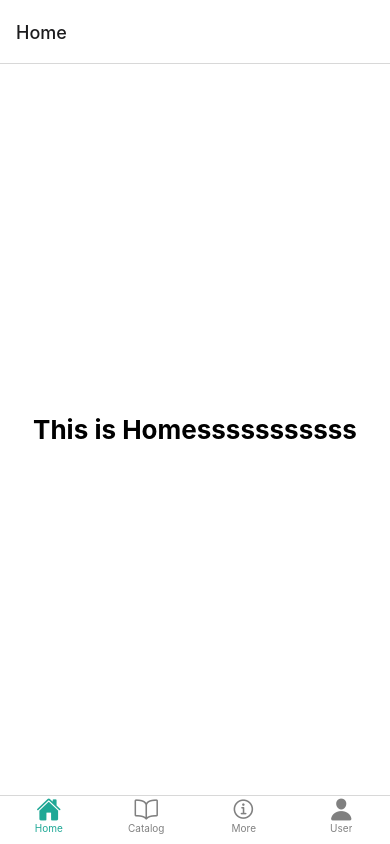
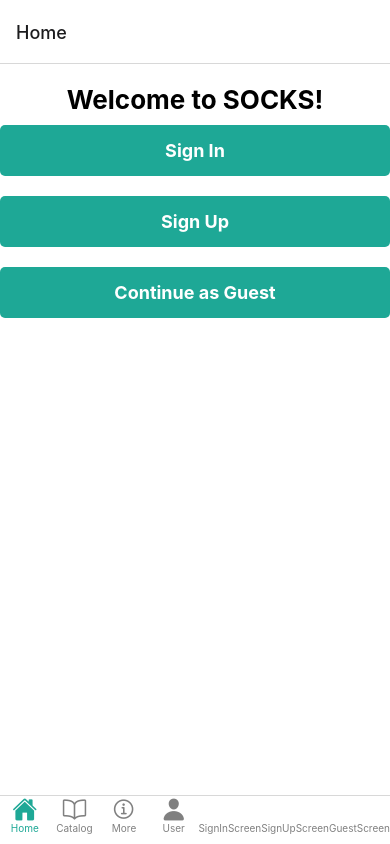
Before and after one commit to Hjarno1/MSD, a React Native app: screen /ItemList in a window 390 px wide. Built offline with nearby package versions, Linux system fonts and the light colour scheme.

Commit message:
HomeScreen progress
Make a lot of progress
still needs to move new screens to a stack to avoid having them in the tabbar

```diff
--- a/navigation/MainContainer.js
+++ b/navigation/MainContainer.js
@@ -9,6 +9,11 @@ import CatalogScreen from './screens/CatalogScreen';
 import MoreInformationScreen from './screens/MoreInformationScreen';
 import UserScreen from './screens/UserScreen';
 import CarDetails from './screens/CarDetails';
+
+// Import the new screens
+import SignInScreen from './screens/SignInScreen';
+import SignUpScreen from './screens/SignUpScreen';
+import GuestScreen from './screens/GuestScreen';
 
 const homeName = 'Home';
 const moreName = 'More';
@@ -26,7 +31,6 @@ function MainContainer() {
           tabBarIcon: ({ focused, color, size }) => {
             let iconName;
             let rn = route.name;
-                                // Denne her lille if-else statement kontrollere vores icons
             if (rn === homeName) {
               iconName = focused ? 'home' : 'home-outline';
             } else if (rn === moreName) {
@@ -38,19 +42,23 @@ function MainContainer() {
             }
             return <Ionicons name={iconName} size={size} color={color} />;
           },
-        })} //Det her er styling til vores nav-basr i bunden
+        })}
         tabBarOptions={{
           activeTintColor: '#1EA896',
           inactiveTintColor: 'grey',
           labelStyle: { paddingBottom: 10, fontSize: 10 },
           style: { padding: 10, height: 60 }
-        }
-        // Det her er vores navbar links, hvis man kan kalde det
-        }>
+        }}
+      >
         <Tab.Screen name={homeName} component={HomeScreen} />
         <Tab.Screen name={catalogName} component={CatalogStackScreen} />
         <Tab.Screen name={moreName} component={MoreInformationScreen} />
         <Tab.Screen name={userName} component={UserScreen} />
+
+        {/* Add Sign-In, Sign-Up, and Guest Screens here */}
+        <Tab.Screen name="SignInScreen" component={SignInScreen} />
+        <Tab.Screen name="SignUpScreen" component={SignUpScreen} />
+        <Tab.Screen name="GuestScreen" component={GuestScreen} />
       </Tab.Navigator>
     </NavigationContainer>
   );
--- /dev/null
+++ b/navigation/screens/GuestScreen.js
@@ -0,0 +1,22 @@
+import * as React from 'react';
+import { StyleSheet, Text, View, Button } from 'react-native';
+
+export default function GuestScreen({ navigation }) {
+    // This screen can display content available to guest users.
+    return (
+        <View style={styles.container}>
+            <Text style={{ fontSize: 26, fontWeight: 'bold' }}>Welcome, Guest!</Text>
+            <Text>This is the content available to guest users.</Text>
+            <Button title="Continue as Guest" onPress={() => navigation.navigate('MainAppScreen')} />
+        </View>
+    );
+}
+
+const styles = StyleSheet.create({
+    container: {
+        flex: 1,
+        backgroundColor: '#fff',
+        alignItems: 'center',
+        justifyContent: 'center',
+    },
+});
--- a/navigation/screens/HomeScreen.js
+++ b/navigation/screens/HomeScreen.js
@@ -1,23 +1,68 @@
 import * as React from 'react';
-import { StyleSheet, Text, View, SafeAreaView } from 'react-native';
+import { StyleSheet, Text, View, SafeAreaView, TouchableOpacity, Dimensions } from 'react-native';
 
-export default function HomeScreen({}){
-    return(
+export default function HomeScreen({ navigation }) {
+    const handleSignIn = () => {
+        // Add your sign-in logic here
+        // For example, you can navigate to a sign-in screen.
+        navigation.navigate('SignInScreen');
+    };
+
+    const handleSignUp = () => {
+        // Add your sign-up logic here
+        // For example, you can navigate to a sign-up screen.
+        navigation.navigate('SignUpScreen');
+    };
+
+    const handleContinueAsGuest = () => {
+        // Add your logic for continuing as a guest here
+        // You can navigate to the main app screen for guests.
+        navigation.navigate('GuestScreen');
+    };
+
+    return (
         <SafeAreaView style={styles.container}>
             <Text
-                onPress={() =>alert('This is the Home screen.')}
-                style={{ fontSize: 26, fontWeight: 'bold'}}>
-                This is Homesssssssssss
+                style={{ fontSize: 26, fontWeight: 'bold', marginTop: 20 }}>
+                Welcome to SOCKS!
             </Text>
+            <View style={styles.buttonContainer}>
+                <TouchableOpacity style={styles.button} onPress={handleSignIn}>
+                    <Text style={styles.buttonText}>Sign In</Text>
+                </TouchableOpacity>
+                <TouchableOpacity style={styles.button} onPress={handleSignUp}>
+                    <Text style={styles.buttonText}>Sign Up</Text>
+                </TouchableOpacity>
+                <TouchableOpacity style={styles.button} onPress={handleContinueAsGuest}>
+                    <Text style={styles.buttonText}>Continue as Guest</Text>
+                </TouchableOpacity>
+            </View>
         </SafeAreaView>
     );
 }
 
 const styles = StyleSheet.create({
     container: {
-      flex: 1,
-      backgroundColor: '#fff',
-      alignItems: 'center',
-      justifyContent: 'center',
+        flex: 1,
+        backgroundColor: 'white',
+        alignItems: 'center',
+        justifyContent: 'flex-start',
     },
-  });
+    buttonContainer: {
+        width: Dimensions.get('window').width, // Make the container the full width of the screen
+        alignItems: 'center',
+    },
+    button: {
+        backgroundColor: '#1EA896',
+        width: Dimensions.get('window').width, // Make the button the full width of the screen
+        padding: 15,
+        marginVertical: 10, // Add vertical margin to separate buttons
+        alignItems: 'center',
+        borderRadius: 5,
+    },
+    buttonText: {
+        color: 'white',
+        fontSize: 18,
+        fontWeight: 'bold',
+    },
+});
--- /dev/null
+++ b/navigation/screens/SignInScreen.js
@@ -0,0 +1,41 @@
+import * as React from 'react';
+import { StyleSheet, Text, View, Button, TextInput } from 'react-native';
+
+export default function SignInScreen({ navigation }) {
+    const handleSignIn = () => {
+        // Add your sign-in logic here
+        // You may want to check user credentials and navigate to the main app screen on successful sign-in.
+    };
+
+    return (
+        <View style={styles.container}>
+            <Text style={{ fontSize: 26, fontWeight: 'bold' }}>Sign In</Text>
+            <TextInput
+                placeholder="Username or Email"
+                style={styles.input}
+            />
+            <TextInput
+                placeholder="Password"
+                style={styles.input}
+                secureTextEntry
+            />
+            <Button title="Sign In" onPress={handleSignIn} />
+        </View>
+    );
+}
+
+const styles = StyleSheet.create({
+    container: {
+        flex: 1,
+        backgroundColor: '#fff',
+        alignItems: 'center',
+        justifyContent: 'center',
+    },
+    input: {
+        width: '80%',
+        margin: 10,
+        padding: 10,
+        borderColor: 'gray',
+        borderWidth: 1,
+    },
+});
--- /dev/null
+++ b/navigation/screens/SignUpScreen.js
@@ -0,0 +1,45 @@
+import * as React from 'react';
+import { StyleSheet, Text, View, Button, TextInput } from 'react-native';
+
+export default function SignUpScreen({ navigation }) {
+    const handleSignUp = () => {
+        // Add your sign-up logic here
+        // You may want to create a new user account and navigate to the main app screen on successful sign-up.
+    };
+
+    return (
+        <View style={styles.container}>
+            <Text style={{ fontSize: 26, fontWeight: 'bold' }}>Sign Up</Text>
+            <TextInput
+                placeholder="Username"
+                style={styles.input}
+            />
+            <TextInput
+                placeholder="Email"
+                style={styles.input}
+            />
+            <TextInput
+                placeholder="Password"
+                style={styles.input}
+                secureTextEntry
+            />
+            <Button title="Sign Up" onPress={handleSignUp} />
+        </View>
+    );
+}
+
+const styles = StyleSheet.create({
+    container: {
+        flex: 1,
+        backgroundColor: '#fff',
+        alignItems: 'center',
+        justifyContent: 'center',
+    },
+    input: {
+        width: '80%',
+        margin: 10,
+        padding: 10,
+        borderColor: 'gray',
+        borderWidth: 1,
+    },
+});
```
Also changed, not shown: assets/cars2.png (added).
